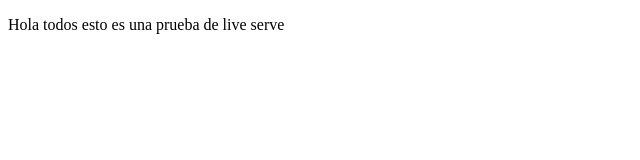
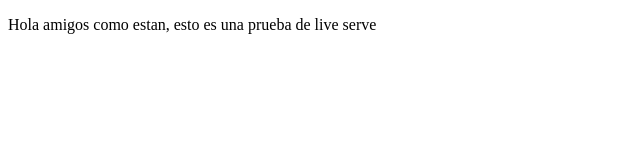
Before and after one commit to jonapena/projectDemoPrework, a plain HTML site: page index.html in a window 1280 px wide. Shown: the whole page, without its empty margins (0-640 px from the left). Drawn offline with Linux system fonts and the light colour scheme.

Commit message:
agregamos saludo a amigos

```diff
--- a/index.html
+++ b/index.html
@@ -7,6 +7,6 @@
     <title>Project Demo Work</title>
 </head>
 <body>
-    <p>Hola todos esto es una prueba de live serve</p>
+    <p>Hola amigos como estan, esto es una prueba de live serve</p>
 </body>
 </html>
```
